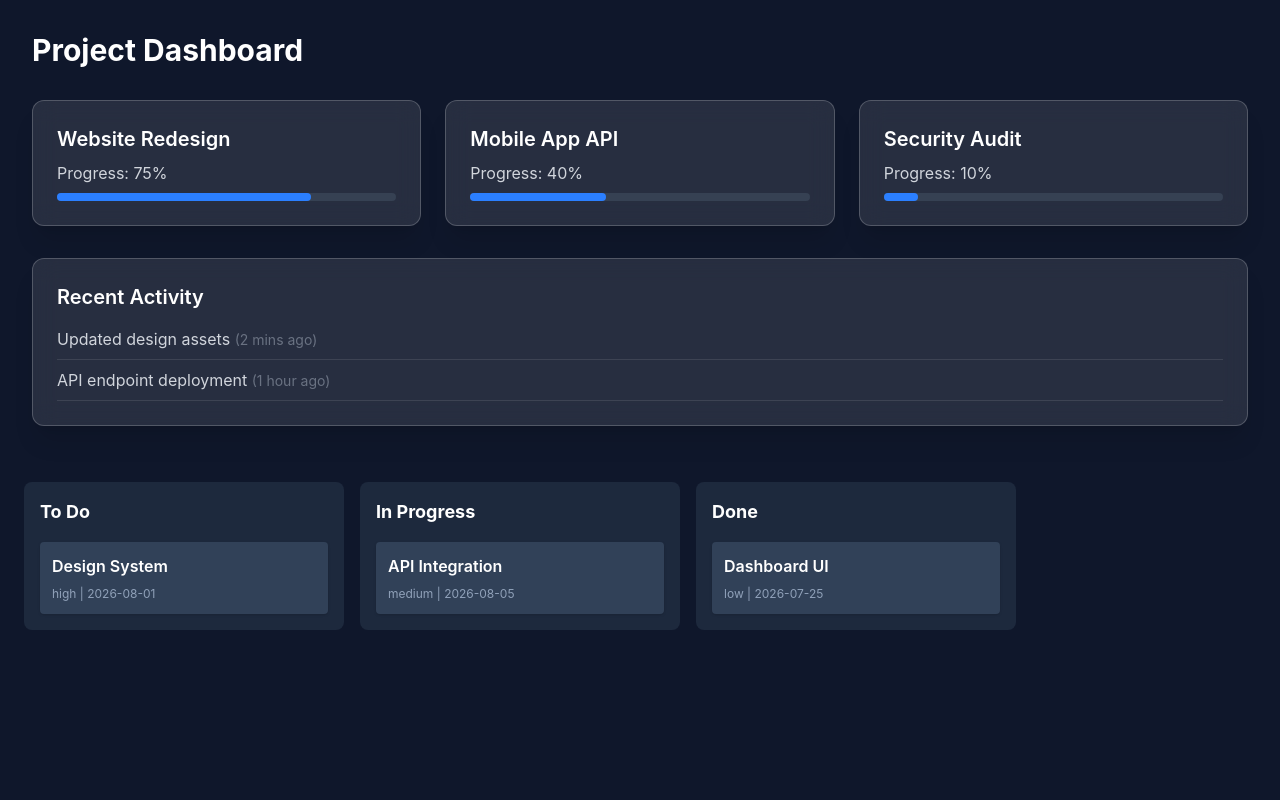
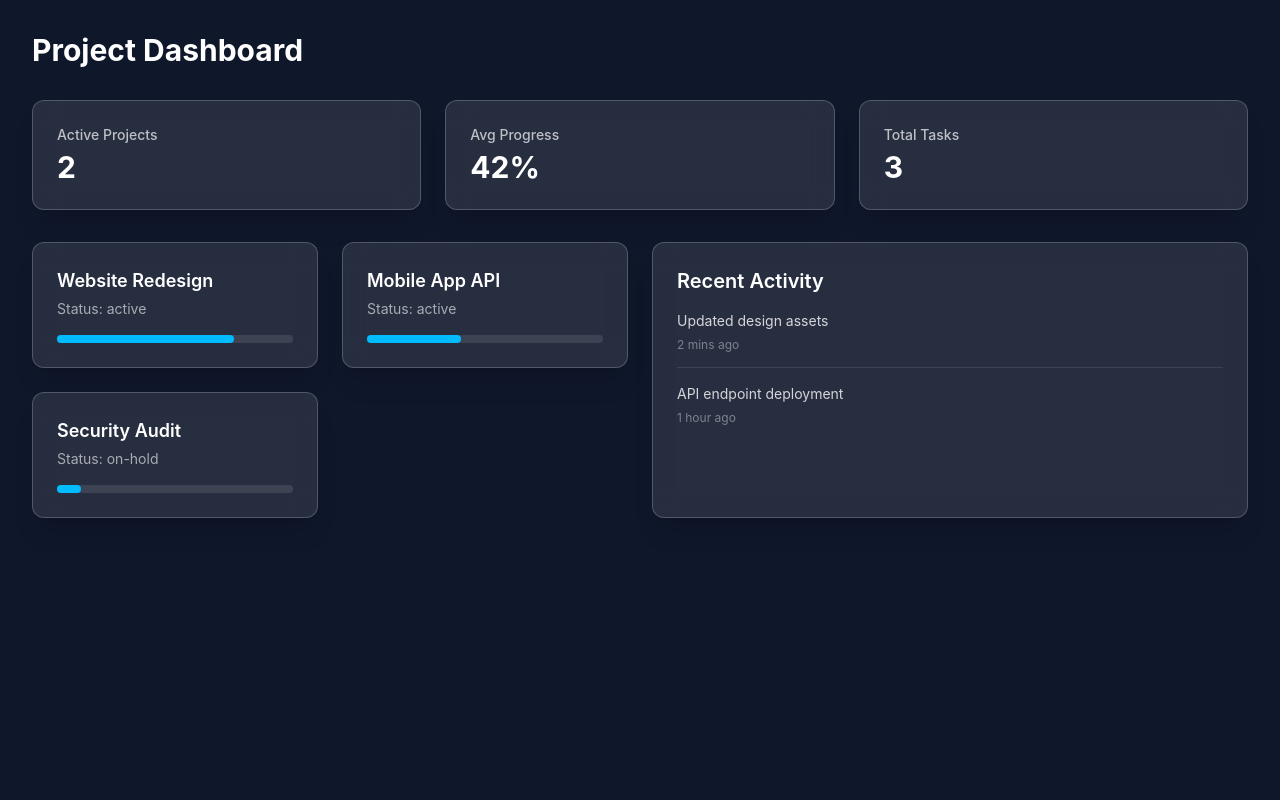
Before and after one commit to husseinmayla2/PulseBoard, a React (Vite) app: page / in a window 1280 px wide. Shown: the top 800 px of the page. Built offline with nearby package versions, Linux system fonts and the light colour scheme.

Commit message:
Axiom: Build out the Project Dashboard UI to meet the specified UX criteria, ensuring it connects to the mock data and achieves

```diff
--- a/src/components/dashboard/Dashboard.tsx
+++ b/src/components/dashboard/Dashboard.tsx
@@ -1,18 +1,44 @@
-import { mockProjects, mockActivities } from '@/lib/mockData';
+import { mockProjects, mockActivities, tasks } from '@/lib/mockData';
 import { Card } from '../ui/Card';
 
 export const Dashboard = () => {
+  const activeProjects = mockProjects.filter((p) => p.status === 'active').length;
+  const totalProgress = Math.round(
+    mockProjects.reduce((acc, curr) => acc + curr.progress, 0) / mockProjects.length
+  );
+  const totalTasks = tasks.length;
+
   return (
-    <div className="p-8 space-y-8">
+    <div className="p-8 space-y-8 min-h-screen bg-slate-900">
       <h1 className="text-3xl font-bold text-white">Project Dashboard</h1>
 
-      <div className="grid grid-cols-1 md:grid-cols-2 lg:grid-cols-3 gap-6">
-        {mockProjects.map(project => (
+      {/* KPI Section */}
+      <div className="grid grid-cols-1 md:grid-cols-3 gap-6">
+        <Card>
+          <h3 className="text-white/70 text-sm font-medium">Active Projects</h3>
+          <p className="text-3xl font-bold text-white mt-1">{activeProjects}</p>
+        </Card>
+        <Card>
+          <h3 className="text-white/70 text-sm font-medium">Avg Progress</h3>
+          <p className="text-3xl font-bold text-white mt-1">{totalProgress}%</p>
+        </Card>
+        <Card>
+          <h3 className="text-white/70 text-sm font-medium">Total Tasks</h3>
+          <p className="text-3xl font-bold text-white mt-1">{totalTasks}</p>
+        </Card>
+      </div>
+
+      <div className="grid grid-cols-1 lg:grid-cols-2 gap-6">
+        <div className="grid grid-cols-1 md:grid-cols-2 gap-6">
+          {mockProjects.map((project) => (
             <Card key={project.id}>
-            <h2 className="text-xl font-semibold text-white">{project.name}</h2>
-            <p className="text-gray-300 mt-2">Progress: {project.progress}%</p>
-            <div className="w-full bg-gray-700 h-2 rounded-full mt-2">
-              <div className="bg-blue-500 h-2 rounded-full" style={{ width: `${project.progress}%` }}></div>
+              <h2 className="text-lg font-semibold text-white">{project.name}</h2>
+              <p className="text-white/60 text-sm mt-1">Status: {project.status}</p>
+              <div className="w-full bg-white/10 h-2 rounded-full mt-4">
+                <div
+                  className="bg-sky-400 h-2 rounded-full"
+                  style={{ width: `${project.progress}%` }}
+                ></div>
               </div>
             </Card>
           ))}
@@ -20,14 +46,16 @@ export const Dashboard = () => {
 
         <Card>
           <h2 className="text-xl font-semibold text-white">Recent Activity</h2>
-        <ul className="mt-4 space-y-2">
-          {mockActivities.map(activity => (
-            <li key={activity.id} className="text-gray-300 border-b border-white/10 pb-2">
-              {activity.description} <span className="text-sm text-gray-500">({activity.timestamp})</span>
+          <ul className="mt-4 space-y-4">
+            {mockActivities.map((activity) => (
+              <li key={activity.id} className="text-white/80 border-b border-white/10 pb-3 last:border-0 last:pb-0">
+                <p className="text-sm">{activity.description}</p>
+                <span className="text-xs text-white/40">{activity.timestamp}</span>
               </li>
             ))}
           </ul>
         </Card>
       </div>
+    </div>
   );
 };
```
Lines whose indentation alone changed are shown as unchanged.
